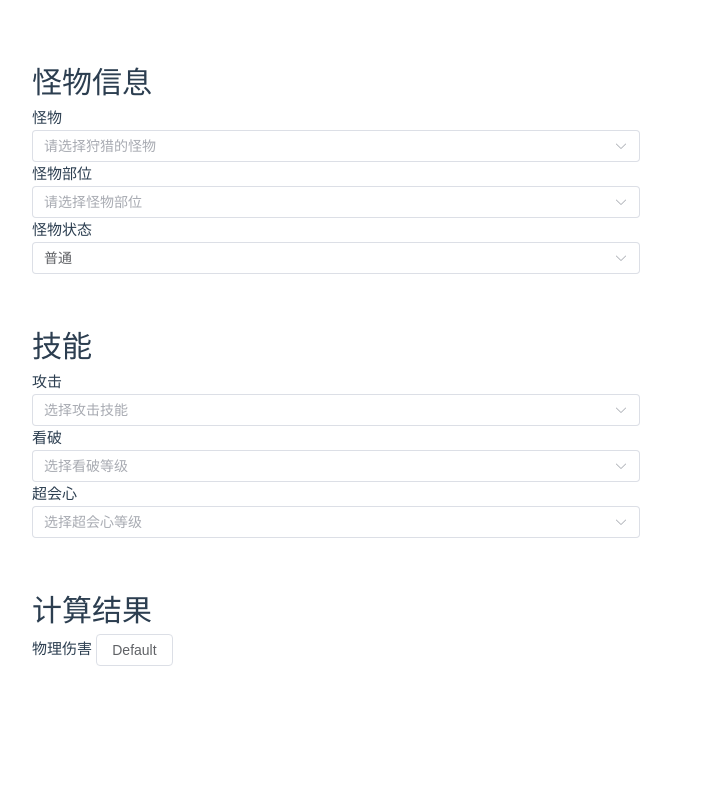
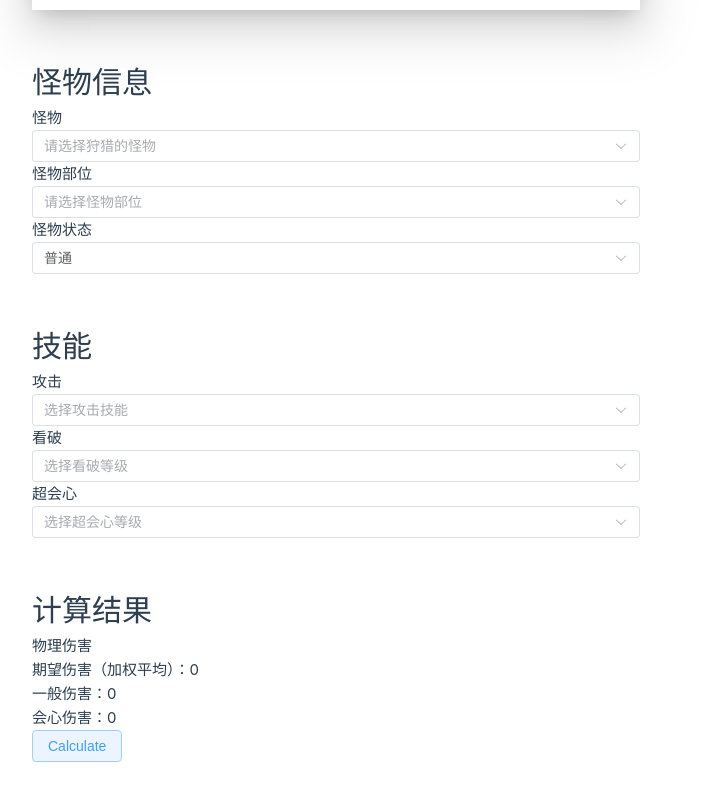
Before and after one commit to mason478/MHR-DmgCalculator, a Vue app: page / in a window 1280 px wide. Shown: the part 446-1246 px from the top of the page, without its empty margins (0-707 px from the left). Before the commit the page ends 1160 px from the top, so only its background shows below. Built offline with nearby package versions, Linux system fonts and the light colour scheme.

Commit message:
feat: update calculation panel

```diff
--- a/src/components/CalculationPanel.vue
+++ b/src/components/CalculationPanel.vue
@@ -7,11 +7,14 @@ import { type Context, physicsDamageCalculator } from '../scripts/logic/DmgCalcu
 import SkillsPanel from './SkillsPanel.vue'
 import WeaponPanel from './WeaponPanel.vue'
 import MonstersPanel from './MonstersPanel.vue'
-import { isContext } from 'vm'
 
-let skillsP = ref<Array<Skill>>()
-let weaponP = ref<Weapon>()
-let monsterP = ref<Monster>()
+const skillsP = ref<Array<Skill>>()
+const weaponP = ref<Weapon>()
+const monsterP = ref<Monster>()
+
+const normalPhyDmg = ref<number>(0)
+const criticalPhyDmg = ref<number>(0)
+const expectedPhyDmg = ref<number>(0)
 
 function makeContext(): Context {
   return {
@@ -24,6 +27,10 @@ function makeContext(): Context {
 function onCalculate() {
   const ctx = makeContext()
   const c = new physicsDamageCalculator(ctx)
+  let r = c.calcDamage()
+  normalPhyDmg.value = r[0]
+  criticalPhyDmg.value = r[1]
+  expectedPhyDmg.value = r[2]
   console.info(c.calcDamage() + 'damage is here')
 }
 </script>
@@ -41,7 +48,14 @@ function onCalculate() {
     <h1>计算结果</h1>
     <div>
       <span>物理伤害 </span>
-      <el-button @click="onCalculate">Default</el-button>
+      <br />
+      <span>期望伤害（加权平均）：{{ expectedPhyDmg }}</span>
+      <br />
+      <span>一般伤害：{{ normalPhyDmg }}</span>
+      <br />
+      <span>会心伤害：{{ criticalPhyDmg }}</span>
+      <br />
+      <el-button type="primary" plain @click="onCalculate">Calculate</el-button>
     </div>
   </div>
   <br /><br />
--- a/src/components/WeaponPanel.vue
+++ b/src/components/WeaponPanel.vue
@@ -1,7 +1,7 @@
 <!-- Weapon basic attack values selection form-->
 <script setup lang="ts">
 import { ref } from 'vue'
-import 'element-plus/dist/index.css'
+// import 'element-plus/dist/index.css'
 import weaponData from '../scripts/data/Weapons'
 import {
   WeaponType,
@@ -86,7 +86,12 @@ function onInputElementAttack() {
 </script>
 
 <template>
-  <div>
+  <div
+    class="inline-flex"
+    :style="{
+      boxShadow: `var(--el-box-shadow-dark)`
+    }"
+  >
     <h1>武器基础信息</h1>
     <form id="weaponForm">
       <label for="weaponType">武器类型</label>
```
